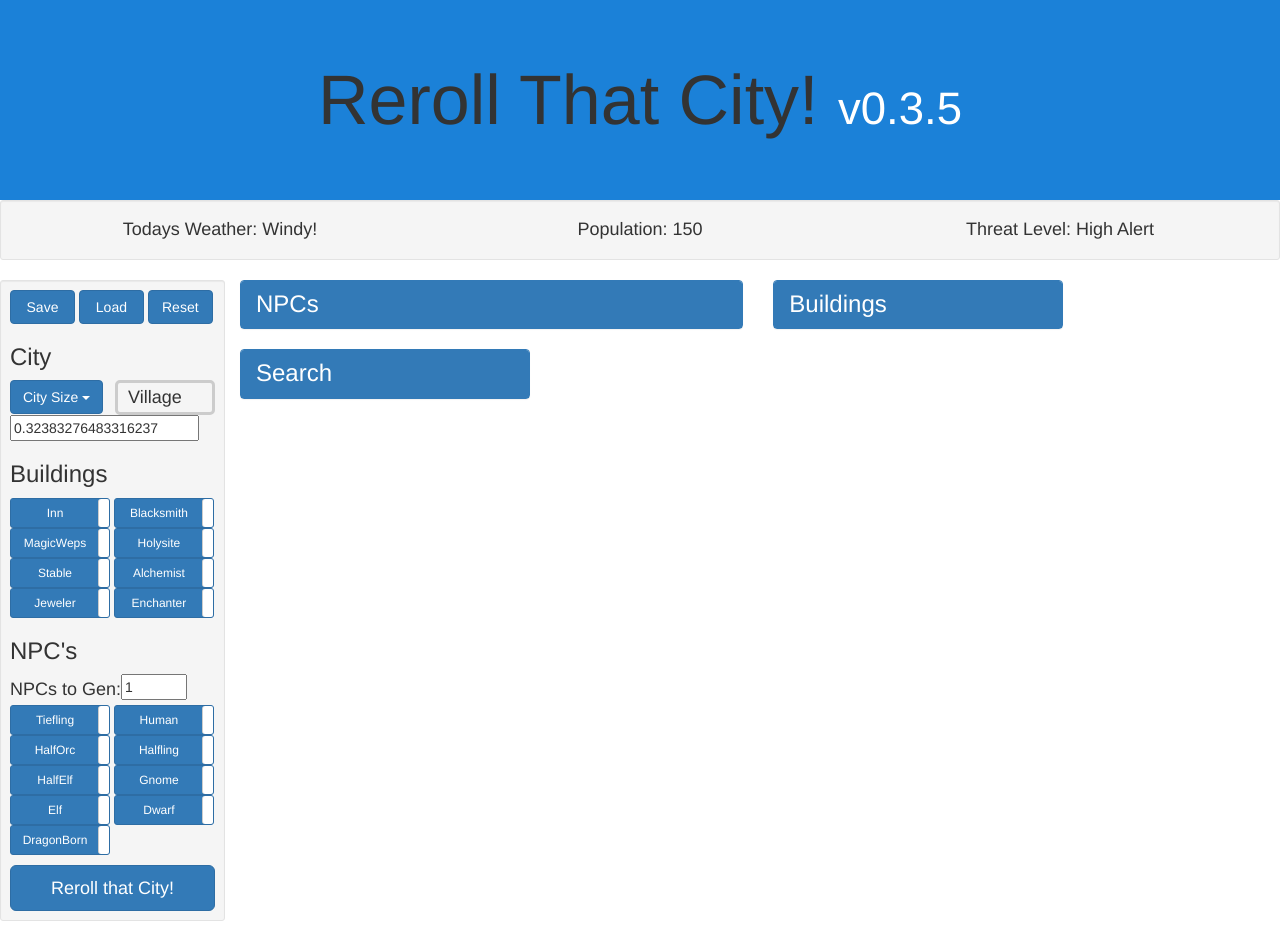
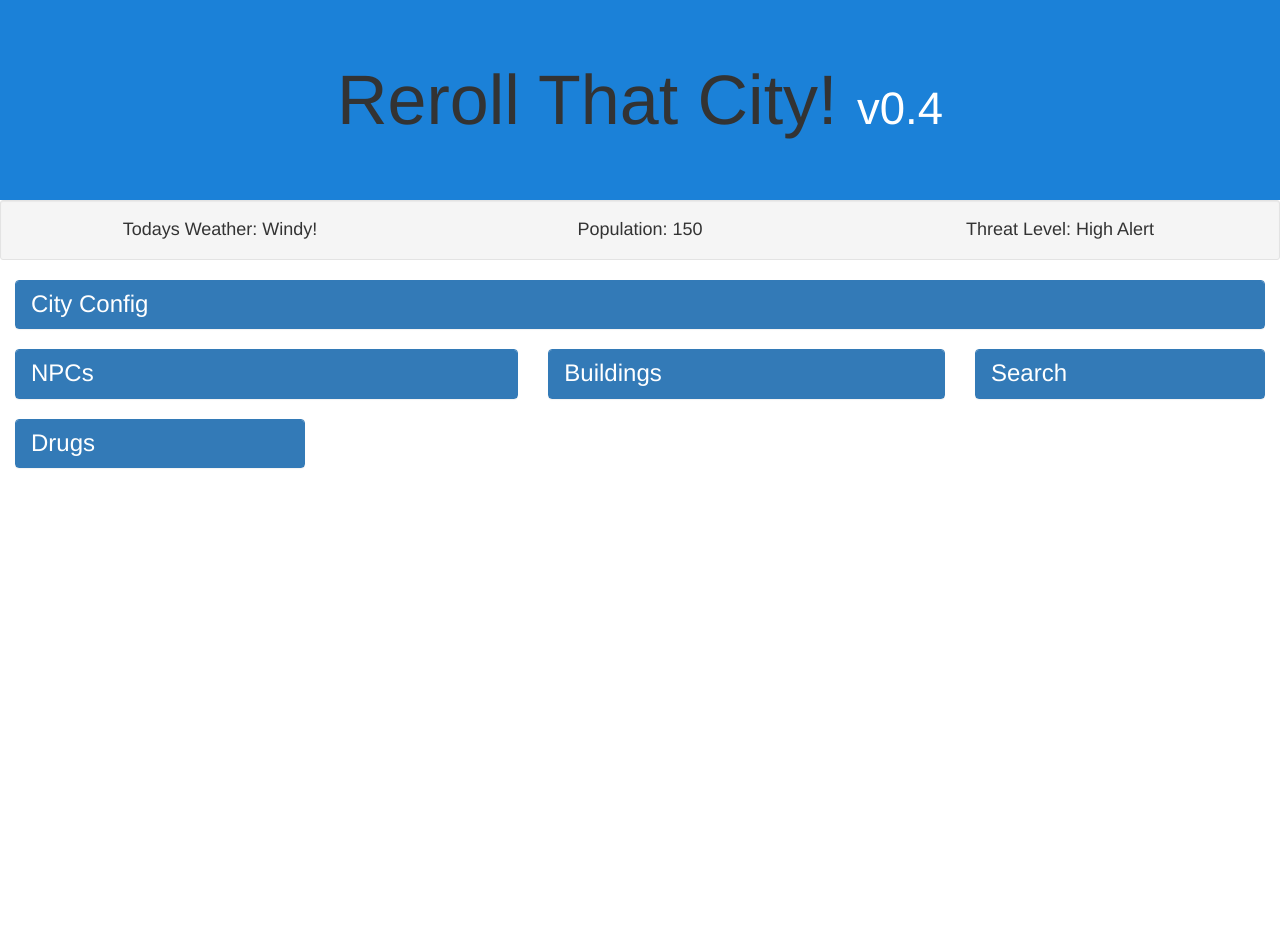
Before and after one commit to JonoDZ/dndappDjango, a Django app: page /world/ in a window 1280 px wide. After the commit the page ends 468 px from the top, so only its background shows below. Run offline with Django 3.2, Linux system fonts and the light colour scheme; tables that the repository leaves empty hold one stand-in row (values such as "Sample post"); some libraries are stand-ins or nearby versions.

Commit message:
Layout changes, drugs imp
layout all now modal dropdown, config moved to top. search/drug item
modals implemented

```diff
--- a/dndapp/worldgen/generators.py
+++ b/dndapp/worldgen/generators.py
@@ -19,11 +19,12 @@ def generateDrugs(seed):
 	drugsList =[]
 	random.seed(seed)
 	for drugType in Drug_type.objects.all():
+		drug = {}
 		drug['type'] = drugType
 		drug['name'] = random.choice(Drug_name.objects.all())
 		drug['physAff1'] = random.choice(Physical_affect_1.objects.all())
 		drug['physAff2'] = random.choice(Physical_affect_2.objects.all())
 		drug['emotion'] = random.choice(Emotion.objects.all())
 		drug['strength'] = random.choice(Strength.objects.all())
-		drugsList.insert(0,drug)
+		drugsList.insert(0, drug)
 	return	drugsList
--- a/dndapp/worldgen/static/worldgen/css/main.css
+++ b/dndapp/worldgen/static/worldgen/css/main.css
@@ -11,22 +11,8 @@
 	margin: 0px;
 }
 
-
-
-#sidebar {
-	float: left;
-	width: 225px;
-}
-#sidebar label {
-	margin-bottom: 100px;
-}
-#sidebar h4 {
-	float: left;
-	line-height: 10px;
-}
-
-.sidebar-3 {
-	width: 65px;
+#collapse-config {
+	padding: 10px;
 }
 
 #rerollBtn {
@@ -51,9 +37,10 @@
 	margin-bottom: 5px;
 }
 
-.panel h3{
+.panel-heading h3{
 	margin: 0;
 }
+
 #citySizeText {
 	border-radius: 5px;
 	border-color: #ccc;
@@ -65,7 +52,6 @@
 	float: right;
 	height: 35px;
 	padding-top: 2px;
-
 }
 
 #citySize {
--- a/dndapp/worldgen/static/worldgen/js/main.js
+++ b/dndapp/worldgen/static/worldgen/js/main.js
@@ -6,10 +6,20 @@
     text.innerHTML = "<tr>" + ownerId.innerHTML + "</tr>"
  }
 
- function searchBarWeaponModal(WeaponString) {
-  var testHeader = document.getElementById('testHeader');
-    testHeader.innerText = WeaponString.name + WeaponString.cost + WeaponString.dice + WeaponString.weight + WeaponString.properties ;
+ function generateDrugModal(itemArray) {
+  var modalHeader = document.getElementById('genericModalTheadTr');
+  var modalBody = document.getElementById('genericModalTbodyTr');
+
+  modalHeader.innerHTML = ''
+  modalBody.innerHTML = ''
+
+  for (thing in itemArray) {modalHeader.innerHTML += "<td>" + thing +"</td>";}
+
+  for (thing in itemArray) {
+    modalBody.innerHTML += "<td>" + itemArray[thing] +"</td>";
+  }
  }
+
 
 function searchBox() {
     // Declare variables
--- a/dndapp/worldgen/templates/worldgen/index.html
+++ b/dndapp/worldgen/templates/worldgen/index.html
@@ -26,10 +26,8 @@
 <body>
 	{# HEADER #}
 
-
 	<div id="mainHeader" class="container text-center">
-	  	<h1>Reroll That City! <small id="versionNum">v0.3.5</small></h1>
-
+	  	<h1>Reroll That City! <small id="versionNum">v0.4</small></h1>
 	</div>
 	{# END HEADER #}
 
@@ -45,9 +43,11 @@
 		</div>
 	</div>
 
-	{# START OF SIDE BAR #}
-	<div id="sidebar" class="well well-sm">
-
+	{# START OF CONFIG #}
+	<div class="col-xs-12">
+		<div class="panel panel-primary">
+			<div class="panel-heading"> <h3 data-toggle="collapse" href="#collapse-config">City Config</h3></div>
+			<div id="collapse-config" class="panel-collapse collapse">
 				<div id="saveLoadRest">
 					<button type="button" id="saveBtn" class="btn btn-primary btn sidebar-3">Save</button>
 					<button type="button" id="loadBtn" class="btn btn-primary btn sidebar-3">Load</button>
@@ -96,13 +96,16 @@
 
 					<button type="submit"  id="rerollAll" class="btn btn-primary btn-lg">Reroll that City!</button>
 				</form>
+
 			</div>
-	{# END OF SIDEBAR #}
+		</div>
+	</div>
+	{# END OF CONFIG #}
 
 {# START OF MAIN PAGE #}
 
 	{# NPC BOX #}
-	<div class="col-md-6 col-lg-5">
+	<div class="col-md-7 col-lg-5">
 		<div id="npcTable" class="panel panel-primary">
 			<div class="panel-heading"> <h3 data-toggle="collapse" href="#collapse-npc"> NPCs </h3></div>
 			<div id="collapse-npc" class="panel-collapse collapse pre-scrollable">
@@ -134,7 +137,7 @@
 	{# END NPC BOX #}
 
 	{# BUILDING BOX #}
-	<div class="col-md-5 col-lg-3">
+	<div class="col-md-5 col-lg-4">
 		<div id="buildingsTable" class="panel panel-primary">
 			<div class="panel-heading"> <h3 data-toggle="collapse" href="#collapse-building">Buildings</h3></div>
 			<div id="collapse-building" class="panel-collapse collapse">
@@ -177,7 +180,7 @@
 				    </thead>
 				    <tbody id="myTbody">
 				    {% for weapon in weapons %}
-						<tr data-toggle="modal" data-target="#search-box-weapons" onclick="searchBarWeaponModal({
+						<tr data-toggle="modal" data-target="#search-box-weapons" onclick="generateDrugModal({
 							'name':'{{weapon.name}}',
 							'cost': '{{weapon.costCopper}}C {{weapon.costSilver}}S {{weapon.costGold}}G',
 							'dice':'{{weapon.damageDieQuant}}d{{weapon.damageDieType}} {{weapon.damageType}}',
@@ -199,6 +202,42 @@
 	</div>
 	{# END SEARCH BOX #}
 
+	<div class="col-sm-5 col-md-4 col-lg-3">
+
+		<div id="drugTable" class="panel panel-primary">
+			<div class="panel-heading"> <h3 data-toggle="collapse" href="#collapse-drug">Drugs</h3></div>
+			<div id="collapse-drug" class="panel-collapse collapse">
+				<div  class="pre-scrollable">
+				{# WEAPONS TABLE #}
+				<table class="table table-striped table-condensed table-hover">
+					<thead>
+					 	<tr>
+				            <th>Name</th>
+				        	<th>type</th>
+				    	</tr>
+				    </thead>
+
+				    <tbody>
+				    {% for drug in drugList %}
+						<tr data-toggle="modal" data-target="#search-box-weapons" onclick="generateDrugModal({
+							'type':'{{drug.type}}',
+							'name':'{{drug.name}}',
+							'physAff1':'{{drug.physAff1}}',
+							'physAff2':'{{drug.physAff2}}',
+							'emotion':'{{drug.emotion}}',
+							'strength':'{{drug.strength}}'
+		          		})">
+						<td>{{drug.name}}</td>
+						<td>{{drug.type}}</td>
+						</tr>
+					{% endfor %}
+					</tbody>
+				</table>
+				</div>
+			</div>
+		</div>
+	</div>
+
 
 	{# MODAL DECLARATION #}
 		{% include "worldgen/modal.html" %}
--- a/dndapp/worldgen/templates/worldgen/modal.html
+++ b/dndapp/worldgen/templates/worldgen/modal.html
@@ -134,7 +134,17 @@
             <h3 class="modal-title">Weapon</h3>
           </div>
           <div class="modal-body">
-          	<div id="testHeader"> SOMETHING HAS BROKEN IN JS </div>
+          	<div id="genericModalHeader"> header </div>
+            <table class="table table-striped table-condensed table-hover">
+              <thead>
+                <tr id="genericModalTheadTr">
+                </tr>
+              </thead>
+              <tbody>
+                <tr id="genericModalTbodyTr">
+                </tr>
+              </tbody>
+            </table>
           </div>
           <div class="modal-footer">
             <button type="button" class="btn btn-default" data-dismiss="modal">Close</button>
--- a/dndapp/worldgen/views.py
+++ b/dndapp/worldgen/views.py
@@ -66,13 +66,13 @@ def index(request):
     'charList': characterList,
     'buildingList': buildingList,
     'weapons': Item_weapon.objects.all(),
+    'drugList':drugList,
+    'drinkNames' : drinksList,
     ## forms
     'genSeedForm': genSeedForm,
     'genBuildingsForm': genBuildingsForm,
     'genNpcsForm': genNpcsForm,
-    'genNpcsQuantForm': genNpcsQuantForm,
-    ##building details
-    'drinkNames' : drinksList
+    'genNpcsQuantForm': genNpcsQuantForm
     }
 
     return render(request, 'worldgen/index.html', context)
```
Also changed, not shown: 2 other files. Lines whose indentation alone changed are shown as unchanged.
